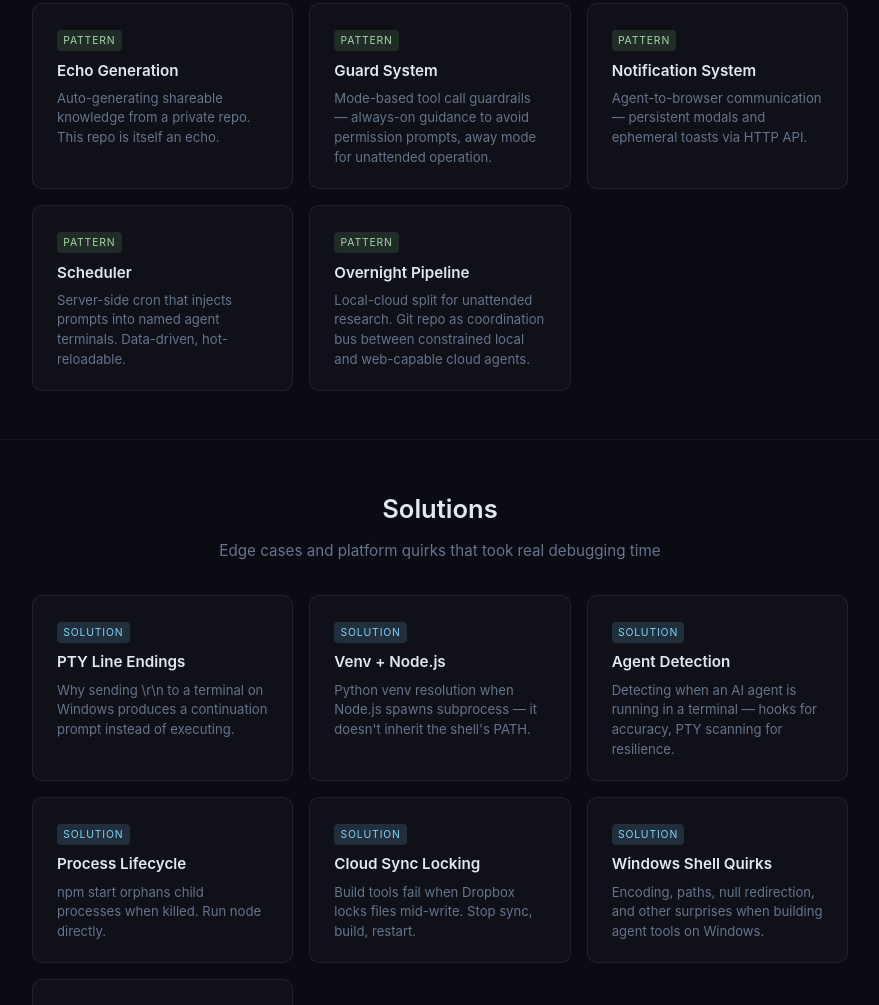
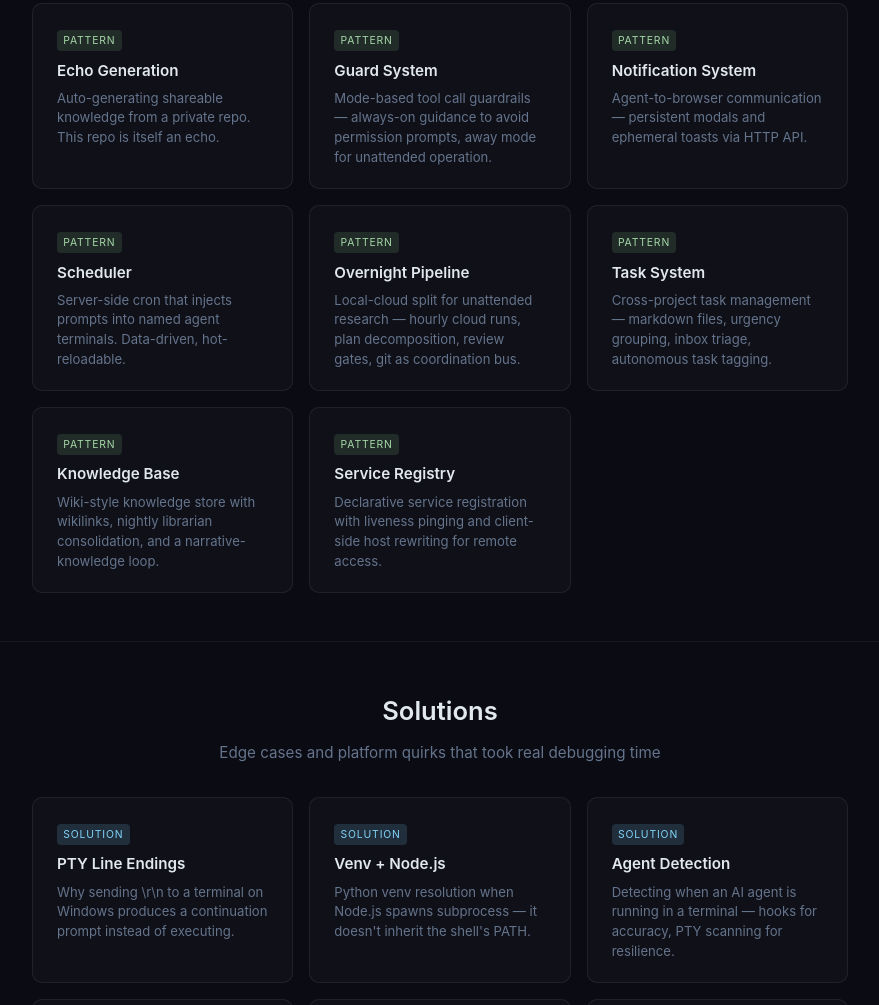
Before and after one commit to dsjolie/raven-echo, a plain HTML site: page overview.html in a window 1280 px wide. Shown: the part 3366-4371 px from the top of the page, without its empty margins (200-1079 px from the left). Drawn offline with Linux system fonts and the light colour scheme.

Commit message:
Content update: 3 new patterns + overnight pipeline rewrite
New patterns:
- task-system: cross-project markdown tasks, urgency grouping, inbox
- knowledge-base: wiki with wikilinks, nightly librarian consolidation
- service-registry: declarative registration, liveness pinging, host rewriting

Updated:
- overnight-pipeline: rewritten for hourly cloud runs, plan decomposition,
  shared branch coordination, skeleton-first commits, review gates
- architecture.md: added knowledge base, service registry, updated pipeline
- overview.html: 3 new pattern cards, updated pipeline description
- README.md: new patterns in table of contents

Co-Authored-By: Claude Opus 4.6 (1M context) <noreply@anthropic.com>

```diff
--- a/overview.html
+++ b/overview.html
@@ -543,7 +543,22 @@
     <a class="card" href="viewer.html?file=patterns/overnight-pipeline.md">
       <span class="card-tag tag-pattern">Pattern</span>
       <div class="card-title">Overnight Pipeline</div>
-      <div class="card-desc">Local-cloud split for unattended research. Git repo as coordination bus between constrained local and web-capable cloud agents.</div>
+      <div class="card-desc">Local-cloud split for unattended research — hourly cloud runs, plan decomposition, review gates, git as coordination bus.</div>
+    </a>
+    <a class="card" href="viewer.html?file=patterns/task-system.md">
+      <span class="card-tag tag-pattern">Pattern</span>
+      <div class="card-title">Task System</div>
+      <div class="card-desc">Cross-project task management — markdown files, urgency grouping, inbox triage, autonomous task tagging.</div>
+    </a>
+    <a class="card" href="viewer.html?file=patterns/knowledge-base.md">
+      <span class="card-tag tag-pattern">Pattern</span>
+      <div class="card-title">Knowledge Base</div>
+      <div class="card-desc">Wiki-style knowledge store with wikilinks, nightly librarian consolidation, and a narrative-knowledge loop.</div>
+    </a>
+    <a class="card" href="viewer.html?file=patterns/service-registry.md">
+      <span class="card-tag tag-pattern">Pattern</span>
+      <div class="card-title">Service Registry</div>
+      <div class="card-desc">Declarative service registration with liveness pinging and client-side host rewriting for remote access.</div>
     </a>
   </div>
 </div>
```
Also changed, not shown: 6 other files.
